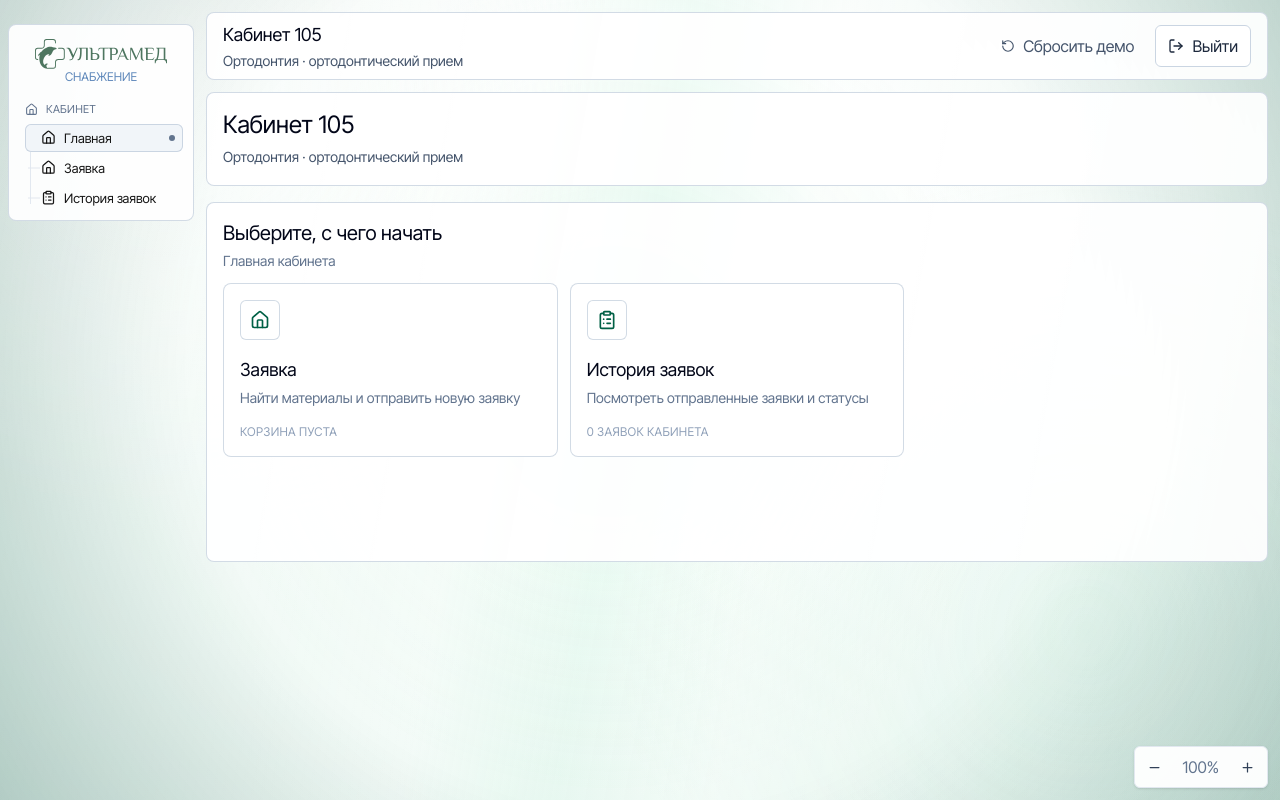
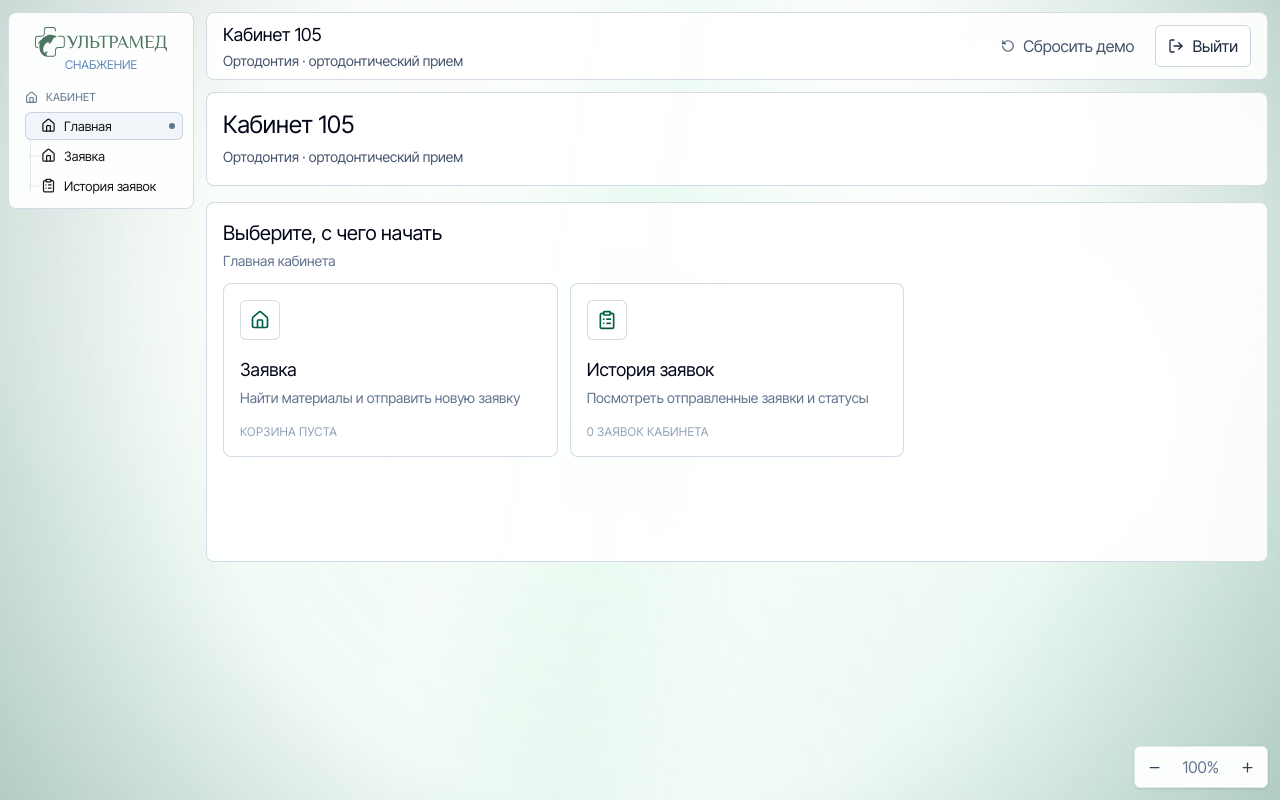
Before and after one commit to relluft/ultramed-supply-demo, a React (Vite) app: page /cabinet in a window 1280 px wide. Built offline with nearby package versions, Linux system fonts and the light colour scheme.

Commit message:
Align workspace sidebar with content

```diff
--- a/src/components/AppLayout.tsx
+++ b/src/components/AppLayout.tsx
@@ -61,8 +61,8 @@ export function AppLayout() {
 
   return (
     <div className="app-workspace-bg h-screen overflow-hidden">
-      <div className="relative z-10 flex h-full w-full flex-col gap-3 p-3 lg:flex-row lg:pl-2">
-        <div className={cn(isNurseRequestWorkspace && 'lg:absolute lg:left-1 lg:top-0 lg:z-20')}>
+      <div className="relative z-10 flex h-full w-full flex-col items-stretch gap-3 p-3 lg:flex-row lg:items-start lg:pl-2">
+        <div className={cn('lg:flex lg:shrink-0', isNurseRequestWorkspace && 'lg:absolute lg:left-2 lg:top-3 lg:z-20')}>
           <WorkspaceSidebar />
         </div>
 
--- a/src/components/WorkspaceSidebar.tsx
+++ b/src/components/WorkspaceSidebar.tsx
@@ -111,7 +111,7 @@ export function WorkspaceSidebar() {
   return (
     <aside
       className={cn(
-        'app-sidebar rounded-lg border p-2 lg:sticky lg:top-3 lg:shrink-0',
+        'app-sidebar rounded-lg border p-2 lg:sticky lg:top-0 lg:shrink-0',
         isNurse ? 'lg:h-auto lg:w-[186px] lg:self-start' : 'lg:h-[calc(100vh-1.5rem)] lg:w-[218px]',
       )}
     >
```
